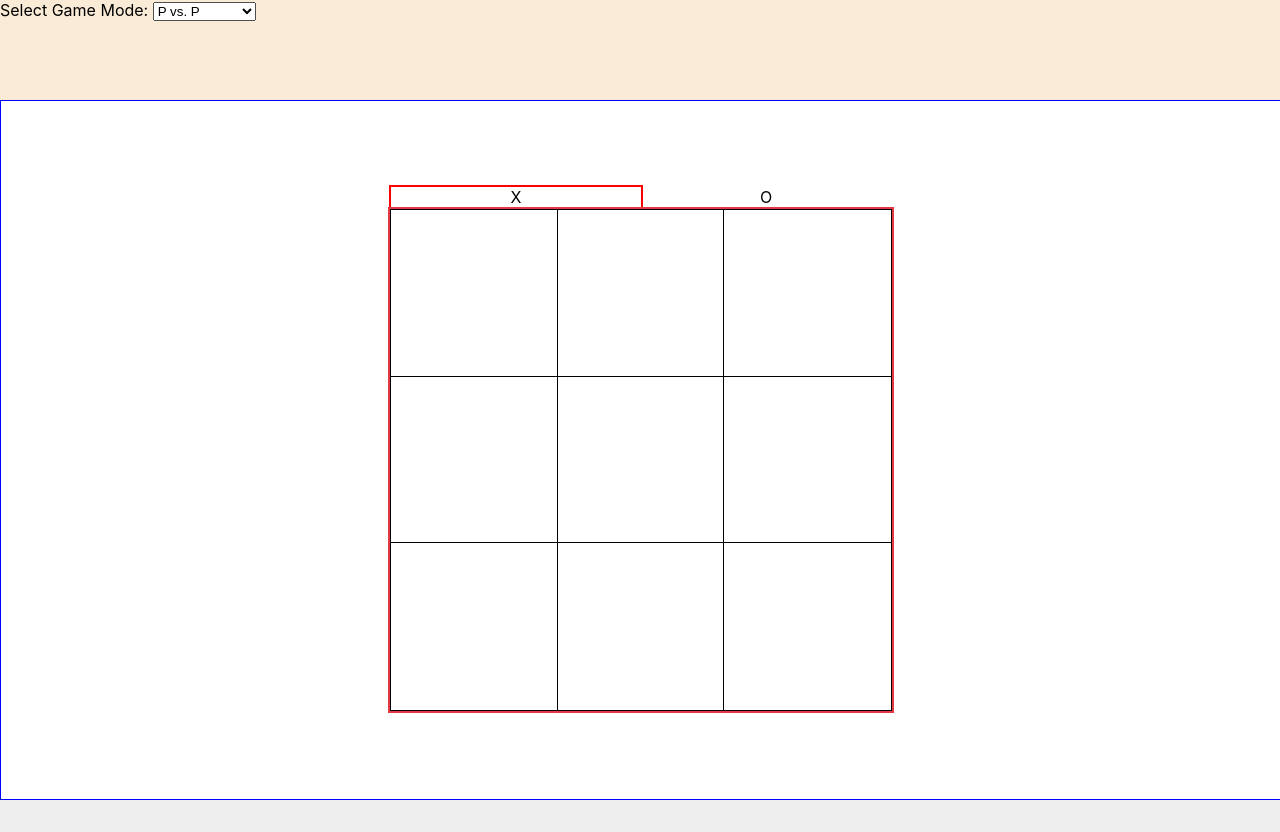
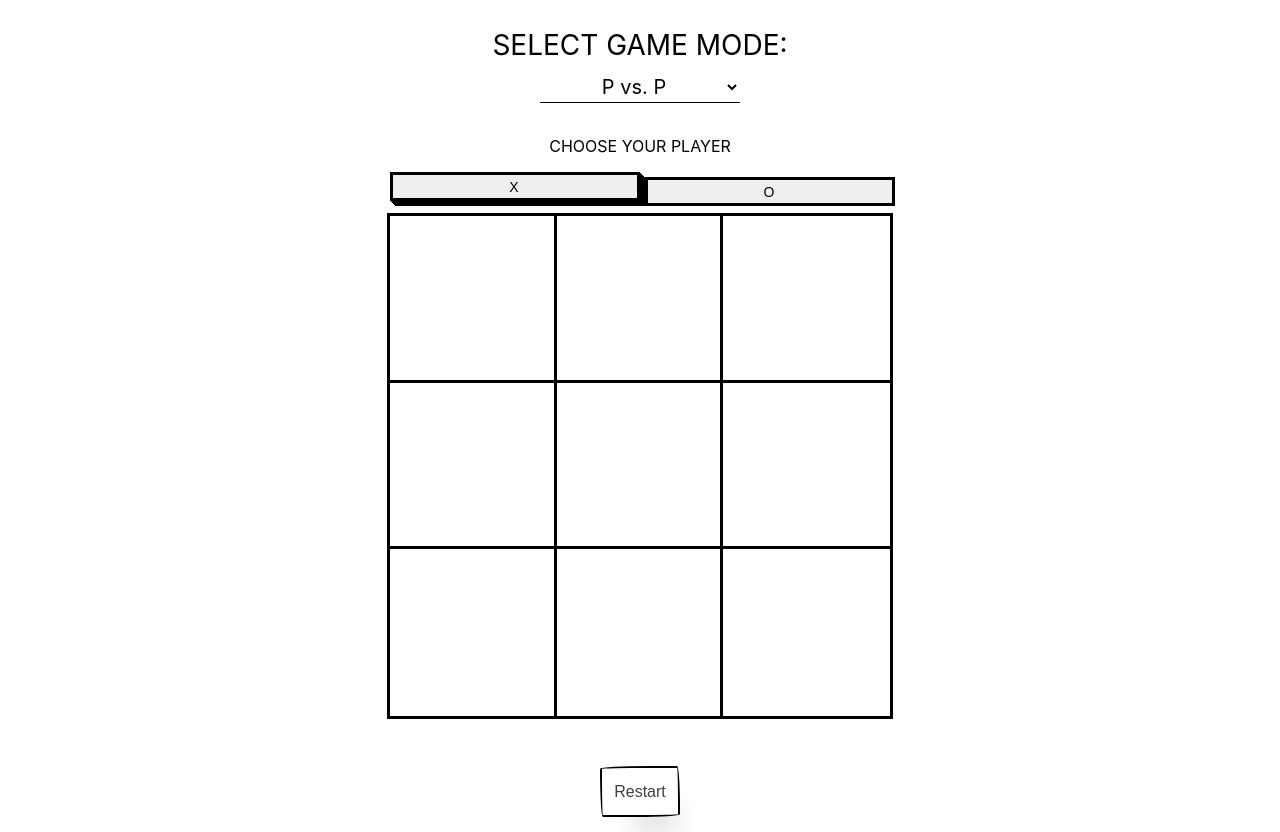
Before and after one commit to HarryAhnHS/tictactoe, a plain HTML site: page index.html in a window 1280 px wide. Shown: the top 832 px of the page. Drawn offline with Linux system fonts and the light colour scheme; a web font is replaced by a local one.

Commit message:
Styling game mode select input, header-x and header-o, grids, and result modal

```diff
--- a/index.html
+++ b/index.html
@@ -9,20 +9,19 @@
     <link rel="stylesheet" href="style.css">
     <script src="script.js" defer></script>
 
-    <!-- Font - 'Inria Sans' -->
+    <!-- Font - 'Slackside One' -->
     <link rel="preconnect" href="https://fonts.googleapis.com">
     <link rel="preconnect" href="https://fonts.gstatic.com" crossorigin>
-<link href="https://fonts.googleapis.com/css2?family=Inria+Sans:ital,wght@0,300;0,400;0,700;1,300;1,400;1,700&display=swap" rel="stylesheet">
+    <link href="https://fonts.googleapis.com/css2?family=Slackside+One&display=swap" rel="stylesheet">
 </head>
 
 <body>
     <dialog class="result">
         <div class="result-text"></div>
-        <button id="restart">Restart</button>
+        <button class="restart">Play Again</button>
     </dialog>
 
     <div class="header">
-        <div class="modes-input">
         <div class="mode-dropdown">
             <label for="game-mode">Select Game Mode:</label>
             <select name="mode" id="game-mode">
@@ -35,21 +34,26 @@
             </select>
         </div>
     </div>
-        <div class="num-grids-input">
+    <div class="content">
+        <p>Choose your player</p>
+        <div class="gameboard-head">
+            <button class="head-x player-active">
+                X
+            </button>
+            <button class="head-o">
+                O
+            </button>
         </div>
-    </div>
-    <div class="content">
-        <div class="gameboard-head">
-            <div class="head-x player-active">
-                X
-            </div>
-            <div class="head-o">
-                O
-            </div>
-        </div>
+
         <div class="gameboard">
 
         </div>
+        <div class="restart-wrapper">
+            <button class="restart">
+                Restart
+            </button>
+        </div>
+
     </div>
     <div class="footer">
         &copy; Copyright by @HarryAhnHS
--- a/script.js
+++ b/script.js
@@ -273,8 +273,6 @@ const gameRunner = (() => {
                 }
             }
             console.log(bestMove);
-            console.log(marker);
-            console.log(percentage);
             return bestMove;
         }
         else { // Randomized option
@@ -287,6 +285,8 @@ const gameRunner = (() => {
                     }
                 }
             }
+
+            console.log(`Randomized move`)
 
             return empty[Math.floor(Math.random()*empty.length)];
         }
@@ -404,7 +404,11 @@ const displayGame = (() => {
 
         // Run game logic to each grid unit
         htmlgrids.forEach( (grid) => {
-            grid.addEventListener('click',(e) => gridPressedGameLogic(e.target));
+            grid.addEventListener('click',(e) => {
+                gridPressedGameLogic(e.target);
+
+            });
+
         });
     };
 
@@ -422,7 +426,8 @@ const displayGame = (() => {
             gridUnit.style.width = `${100/_n}%`;
             gridUnit.style.height = `${100/_n}%`;
             gridUnit.style.flex = 'auto';
-            gridUnit.style['outline'] = '1px solid black';
+            gridUnit.style['outline'] = '3px solid';
+
 
             gameboard.appendChild(gridUnit);
         };
@@ -442,8 +447,8 @@ const displayGame = (() => {
         const headx = document.querySelector(".head-x");
         const heado = document.querySelector(".head-o");
 
-        console.log(gameRunner.getPlayer1().getActive());
-        console.log(gameRunner.getPlayer2().getActive());
+        // console.log(gameRunner.getPlayer1().getActive());
+        // console.log(gameRunner.getPlayer2().getActive());
 
         if (gameRunner.getPlayer1().getActive()) {
             // Player 1 ('X') is active, and grid is clicked
@@ -510,17 +515,18 @@ const displayGame = (() => {
 
         // Check for winner after each step, if result exists pop modal and stop game until restarteds
         if (gameRunner.checkResult() != 0) {
-            console.log("Reached here");
             if (gameRunner.checkResult() == 2) {
                 console.log("Tie");
 
                 modal.showModal();
-                result.textContent = "It's a tie."
+                modal.classList.add("result-displayed");
+                result.textContent = "It's a tie!";
             }
             else {
                 console.log(`${gameRunner.checkResult()} wins`);
 
                 modal.showModal();
+                modal.classList.add("result-displayed");
                 result.textContent = `${gameRunner.checkResult()} wins`;
             }
         }
@@ -558,15 +564,18 @@ const displayGame = (() => {
 
     // Module to run if restart button is clicked in game over modal
     const restartGame = (() => {
-        const restart = document.querySelector("#restart");
+        const restart = document.querySelectorAll(".restart");
 
-        restart.addEventListener('click', ()=> {
+        restart.forEach( (btn) => {
+            btn.addEventListener('click', ()=> {
 
-            const modal = document.querySelector(".result");
-            // Call the built-in 'close' method to close the modal
-            modal.close();
+                const modal = document.querySelector(".result");
+                // Call the built-in 'close' method to close the modal
+                modal.close();
+                modal.classList.remove("result-displayed");
 
-            startGame();
+                startGame();
+            })
         })
     })();
 
@@ -583,6 +592,7 @@ const displayGame = (() => {
         });
     })();
 
+    // Module tracking click of headx and heado
     // Allow ability to Switch player if vs. AI
     const changePlayer = (() => {
 
@@ -638,6 +648,7 @@ const displayGame = (() => {
             restartGame,
 
             convertIdxtoRC,
+            convertRCtoIdx,
             setMode,
             changePlayer,
 
--- a/style.css
+++ b/style.css
@@ -4,7 +4,7 @@
 }
 
 body {
-    font-family: 'Inria Sans', -apple-system, BlinkMacSystemFont, Roboto, 'Segoe UI', Oxygen, Ubuntu, Cantarell, 'Open Sans', 'Helvetica Neue', sans-serif;
+    font-family: 'Slackside One', -apple-system, BlinkMacSystemFont, Roboto, 'Segoe UI', Oxygen, Ubuntu, Cantarell, 'Open Sans', 'Helvetica Neue', sans-serif;
     margin: 0;
     min-height: calc(100vh + 100px);
     display: flex;
@@ -17,12 +17,55 @@ img {
 }
 
 .header {
-    background-color: antiquewhite;
-    height: 100px;
+    /* background-color: antiquewhite; */
+    height: 120px;
+
+    display: flex;
+    align-items: center;
+    justify-content: center;
+}
+
+/* Modes input styling */
+.mode-dropdown {
+    display: flex;
+    flex-direction: column;
+
+    justify-content: center;
+    align-items: center;
+}
+
+.mode-dropdown > label {
+    padding: 10px;
+
+    text-transform: uppercase;
+    font-size: 28px;
+
+}
+
+.mode-dropdown > select {
+    font-family: 'Slackside One', -apple-system, BlinkMacSystemFont, Roboto, 'Segoe UI', Oxygen, Ubuntu, Cantarell, 'Open Sans', 'Helvetica Neue', sans-serif;
+    font-size: 20px;
+
+    min-width: 200px;
+    padding: 2px;
+
+    text-align: center;
+
+    border: 0;
+    border-bottom: 1.5px solid black;
+
+    background-color: transparent;
+
+
+
 }
 
 .content {
     flex: 1;
+}
+
+.content > p {
+    text-transform: uppercase;
 }
 
 /* Result */
@@ -37,7 +80,7 @@ dialog::backdrop {
     flex-direction: column;
     justify-content: center;
     align-items: center;
-    border: 1px solid blue;
+    /* border: 1px solid blue; */
 }
 
 /* Header */
@@ -45,37 +88,49 @@ dialog::backdrop {
     width: 500px;
     display: flex;
     align-items: center;
+
+    padding-bottom: 15px;
 }
 
-.head-x {
-    display: flex;
-    justify-content: center;
-    align-items: center;
-
+/* Head X and O Button Styling */
+.head-x, .head-o {
     width: 50%;
+    font-family: "Slackside one", sans-serif;
+    font-size: 14px;
+    letter-spacing: 2px;
+    text-decoration: none;
+    text-transform: uppercase;
+    color: #000;
+    cursor: pointer;
+    border: 3px solid;
+    padding: 0.25em 0.5em;
+    box-shadow: 0px 0px 0px 0px;
+    top: 5px;
+    left: 5px;
+    position: relative;
+    user-select: none;
+    -webkit-user-select: none;
+    touch-action: manipulation;
 }
 
-.head-o {
-    display: flex;
-    justify-content: center;
-    align-items: center;
-
-    width: 50%;
-
+.head-x:active, .head-o:active, .player-active {
+    box-shadow: 1px 1px 0px 0px, 2px 2px 0px 0px, 3px 3px 0px 0px, 4px 4px 0px 0px, 5px 5px 0px 0px;
+    top: 0px;
+    left: 0px;
 }
 
-.player-active {
-    outline: 2px solid red;
 
-}
 
+/* Gameboard grid container */
 .gameboard {
     display: flex;
-    border: 3px solid #e63946;
+    /* border: 3px solid #e63946; */
     transition: 0.3s;
     flex-wrap: wrap;
     height: 500px;
     width: 500px;
+
+
 }
 
 .grid-unit {
@@ -86,11 +141,83 @@ dialog::backdrop {
     display: flex;
     justify-content: center;
     align-items: center;
+
 }
 
-.grid-unit:hover,
-.grid-unit:focus {
-    background-color: gray;
+
+
+.grid-unit:hover, .grid-unit:focus  {
+
+}
+
+/* Restart button */
+
+.restart-wrapper {
+    height: 150px;
+
+    display: flex;
+    justify-content: center;
+    align-items: center;
+}
+
+.restart {
+  align-self: center;
+  background-color: #fff;
+  background-image: none;
+  background-position: 0 90%;
+  background-repeat: repeat no-repeat;
+  background-size: 4px 3px;
+  border-radius: 15px 225px 255px 15px 15px 255px 225px 15px;
+  border-style: solid;
+  border-width: 2px;
+  box-shadow: rgba(0, 0, 0, .2) 15px 28px 25px -18px;
+  box-sizing: border-box;
+  color: #41403e;
+  cursor: pointer;
+  display: inline-block;
+  font-family: 'Slackside One', sans-serif;
+  font-size: 1rem;
+  line-height: 23px;
+  outline: none;
+  padding: .75rem;
+  text-decoration: none;
+  transition: all 235ms ease-in-out;
+  border-bottom-left-radius: 15px 255px;
+  border-bottom-right-radius: 225px 15px;
+  border-top-left-radius: 255px 15px;
+  border-top-right-radius: 15px 225px;
+  user-select: none;
+  -webkit-user-select: none;
+  touch-action: manipulation;
+}
+
+.restart:hover {
+  box-shadow: rgba(0, 0, 0, .3) 2px 8px 8px -5px;
+  transform: translate3d(0, 2px, 0);
+}
+
+.restart:focus {
+  box-shadow: rgba(0, 0, 0, .3) 2px 8px 4px -6px;
+}
+
+/* Result Modal Styling */
+.result {
+    width: 50%;
+    height: 50vh;
+}
+
+/* result modal flex to be run only when displayed */
+.result-displayed {
+    display: flex;
+    flex-direction: column;
+
+    align-items: center;
+    justify-content: center;
+}
+
+.result-text {
+    margin-bottom: 30px;
+    font-size: 36px;
 }
 
 /* Footer */
```
Lines whose indentation alone changed are shown as unchanged.
